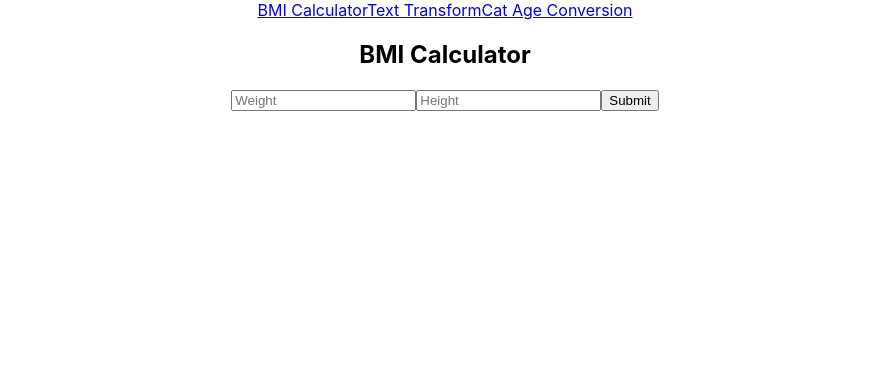
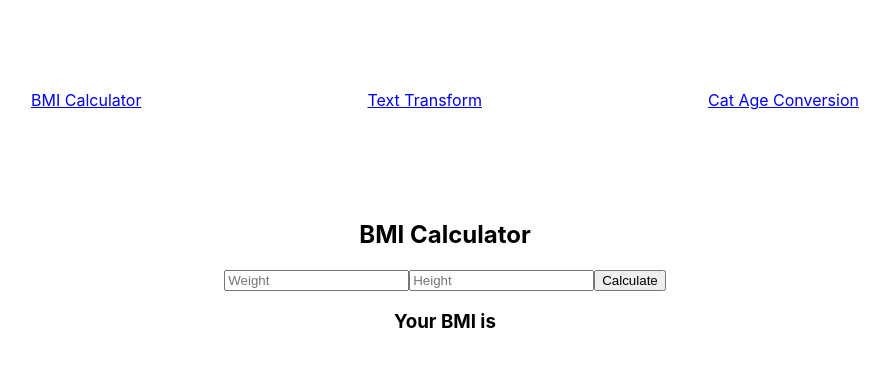
Before and after one commit to fakeboyas/react-router-dom-week4-day5, a React (Create React App) app: page /bmical in a window 1280 px wide. Shown: the top 366 px of the page, without its empty margins (195-1084 px from the left). Built offline with nearby package versions, Linux system fonts and the light colour scheme.

Commit message:
finnish bmi and Cat Age

```diff
--- a/package.json
+++ b/package.json
@@ -32,5 +32,9 @@
       "last 1 firefox version",
       "last 1 safari version"
     ]
+  },
+  "resolutions": {
+    "styled-components": "^5"
   }
+
 }
--- a/src/components/Header/Header.jsx
+++ b/src/components/Header/Header.jsx
@@ -1,17 +1,29 @@
-import React from 'react'
-import { Link } from 'react-router-dom';
+import React from "react";
+import { Link } from "react-router-dom";
+import styled from "styled-components";
+
+const Navbar = styled.nav`
+  display: flex;
+  flex-direction: row;
+  justify-content: space-evenly;
+  align-items: center;
+  text-decoration:none;
+  width: 100%;
+  height:200px;
+`;
 
 function Header() {
-    return (
-        <div>
-            <nav>
+  return (
+    <div>
+      <Navbar>
 
-                <Link to='/bmical'>BMI Calculator</Link>
-                <Link to='/texttransform'>Text Transform</Link>
-                <Link to='/catage'>Cat Age Conversion</Link>
-            </nav>
-        </div>
-    )
+          <Link to="/bmical">BMI Calculator</Link>
+          <Link to="/texttransform">Text Transform</Link>
+          <Link to="/catage">Cat Age Conversion</Link>
+
+      </Navbar>
+    </div>
+  );
 }
 
-export default Header
+export default Header;
--- a/src/pages/BMICalculator/BMICal.jsx
+++ b/src/pages/BMICalculator/BMICal.jsx
@@ -1,27 +1,29 @@
 import React, { useState } from "react";
+import styled from "styled-components";
 
 function BMICal() {
   const [weight, setWeight] = useState();
   const [height, setHeight] = useState();
+  const  [display,setDisplay] = useState('');
 
-  function handleSubmit(event) {
+  function calculate(event) {
     event.preventDefault();
     let bmi = weight / (height/100 * height/100);
     if (bmi < 18.5) {
-      console.log("Underweight");
+      setDisplay("Underweight");
     } else if (bmi < 25) {
-      console.log("Normal");
+      setDisplay("Normal");
     } else if (bmi < 30) {
-      console.log("Overweight");
+      setDisplay("Overweight");
     } else {
-      console.log("Obese");
+      setDisplay("Obese");
     }
   }
   return (
     <div>
       <div>
         <h2>BMI Calculator</h2>
-        <form onSubmit={handleSubmit}>
+        <form >
           <input
             placeholder="Weight"
             type="number"
@@ -36,9 +38,10 @@ function BMICal() {
             id="height"
             onChange={(event) => setHeight(event.target.value)}
           />
-          <input className="submit" type="submit" />
+          <button onClick={calculate}>Calculate</button>
         </form>
-        <h3></h3>
+        <h3>Your BMI is {display}</h3>
+
       </div>
     </div>
   );
--- a/src/pages/CatAgeConversion/CatAge.jsx
+++ b/src/pages/CatAgeConversion/CatAge.jsx
@@ -1,25 +1,26 @@
 import React, { useState } from "react";
+import styled from "styled-components";
 
 function CatAge() {
   const [age, setAge] = useState();
+  const [display, setDisplay] = useState(0);
 
+  function convert(event) {
+    event.preventDefault();
 
-  function handleSubmit(event) {
-    event.preventDefault();
-    let display = '';
     if (age == 1) {
-      console.log(15);
+      setDisplay(15);
     } else if (age == 2) {
-      console.log(24);
+      setDisplay(24);
     } else if (age >= 3) {
-      console.log(24 + (age - 2) * 4);
+      setDisplay(24 + (age - 2) * 4);
     }
   }
 
   return (
     <div>
       <h2>Cat Age Converstion</h2>
-      <form onSubmit={handleSubmit}>
+      <form>
         <input
           placeholder="Cat's Age"
           type="number"
@@ -27,9 +28,9 @@ function CatAge() {
           id="catage"
           onChange={(event) => setAge(event.target.value)}
         />
-        <input className="submit" type="submit" />
+        <button onClick={convert}>Convert</button>
+        <h3>{age} Years Cat is {display} Year Human </h3>
       </form>
-      <h3></h3>
     </div>
   );
 }
--- a/src/pages/TextTransformApp/TextTransform.jsx
+++ b/src/pages/TextTransformApp/TextTransform.jsx
@@ -1,13 +1,27 @@
-import React from 'react'
+import React, { useState } from "react";
+
+import styled from "styled-components";
+
+
 
 function TextTransform() {
+    const [textInput, setText] = useState();
+
     return (
-        <div>
-
-            <h1>ini Halaman Contacts</h1>
-
-        </div>
-    )
+    <div>
+      <h2>Text Transform App</h2>
+      <form>
+        <input
+          placeholder="Input Text"
+          type="text"
+          name="inputText"
+          id="inputText"
+          onChange={(event) => setText(event.target.value)}
+        />
+        <input className="submit" type="submit" />
+      </form>
+    </div>
+  );
 }
 
-export default TextTransform
+export default TextTransform;
```
